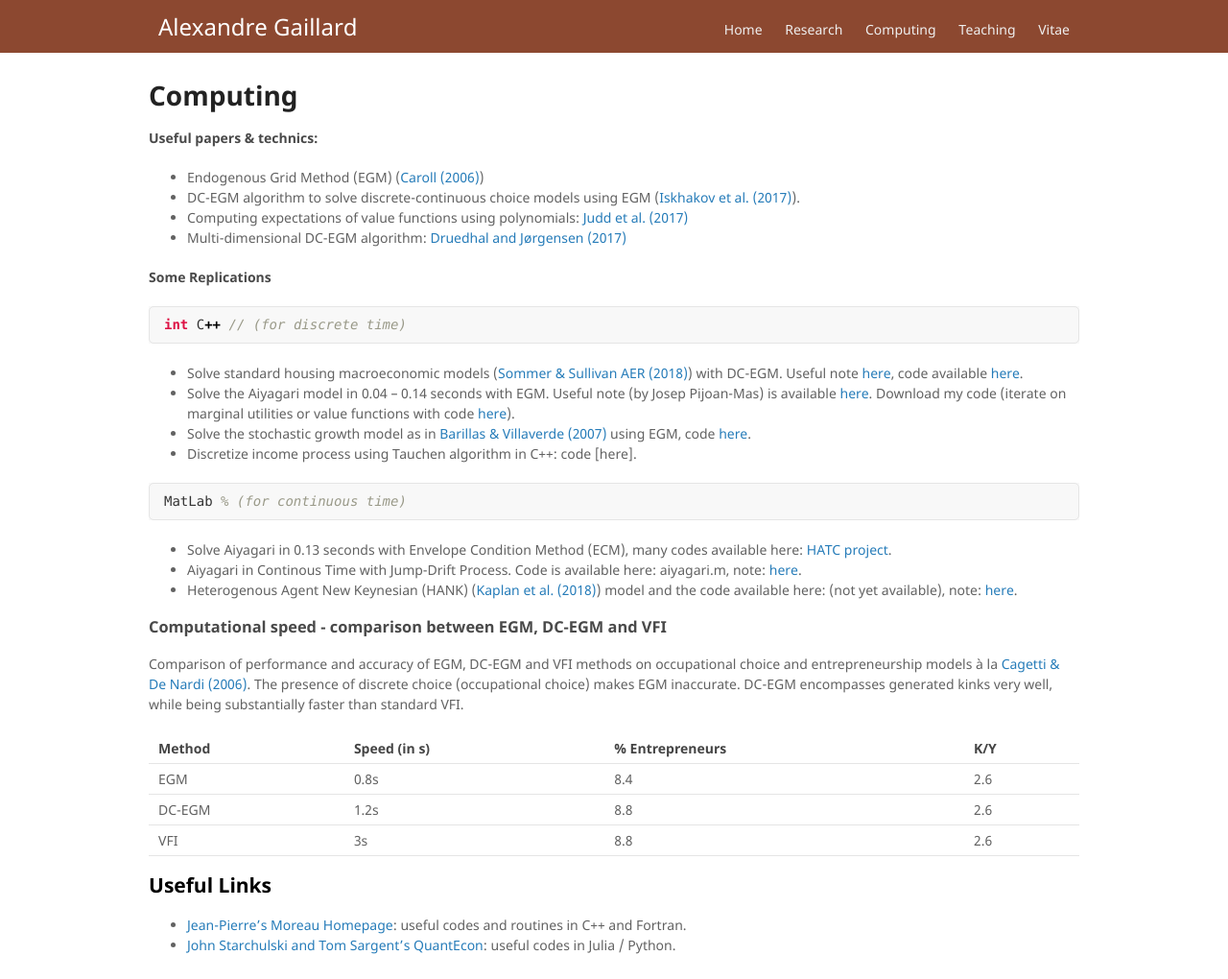
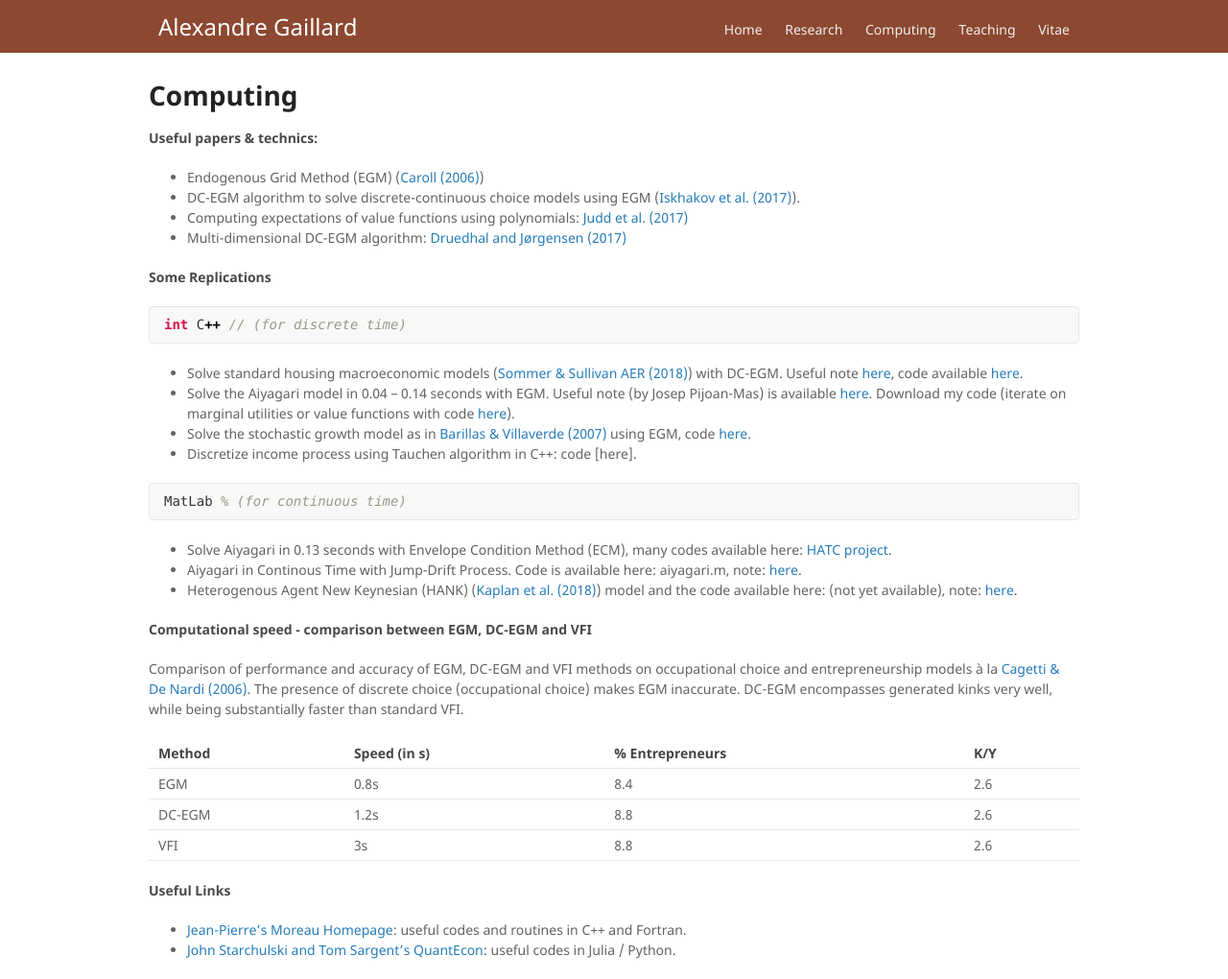
Before and after one commit to AGaillardTSE/AGaillardTSE.github.io, a Jekyll site: the page built from computing.md, in a window 1280 px wide. Shown: the whole page at 96% size. Built offline with Jekyll 4.4.1, drawn with Linux system fonts in a browser that asks for light colours; our own code applies the rules of GitHub Pages for plain Markdown files.

```diff
--- a/computing.md
+++ b/computing.md
@@ -30,7 +30,7 @@ MatLab % (for continuous time)
 * Heterogenous Agent New Keynesian (HANK) ([Kaplan et al. (2018)](https://www.princeton.edu/~moll/HANK.pdf)) model and the code available here: (not yet available), note: <a href="http://agaillard.eu/resources/HANK.pdf" target="_blank">here</a>.
 
 
-### Computational speed - comparison between EGM, DC-EGM and VFI
+#### Computational speed - comparison between EGM, DC-EGM and VFI
 Comparison of performance and accuracy of EGM, DC-EGM and VFI methods on occupational choice and entrepreneurship models à la [Cagetti & De Nardi (2006)](http://users.nber.org/~denardim/research/caciocristina.pdf). The presence of discrete choice (occupational choice) makes EGM inaccurate. DC-EGM encompasses generated kinks very well, while being substantially faster than standard VFI.
 
 | Method        | Speed (in s)         | % Entrepreneurs | K/Y |
@@ -42,6 +42,6 @@ Comparison of performance and accuracy of EGM, DC-EGM and VFI methods on occupat
 
 
 
-## Useful Links ##
+#### Useful Links
 * [Jean-Pierre's Moreau Homepage](http://jean-pierre.moreau.pagesperso-orange.fr/links.html): useful codes and routines in C++ and Fortran.
 * [John Starchulski and Tom Sargent's QuantEcon](http://quant-econ.net): useful codes in Julia / Python.
```
